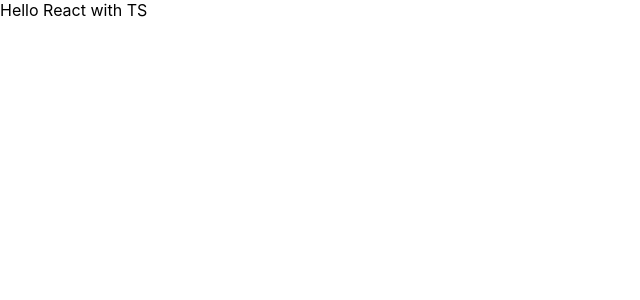
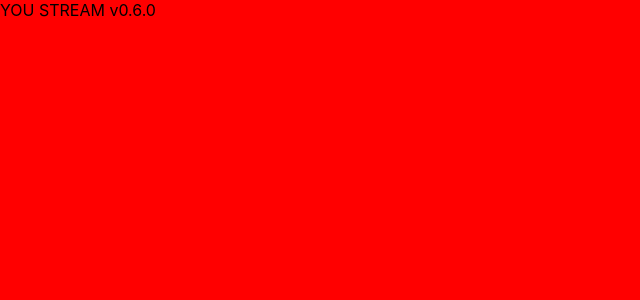
Before and after one commit to DavidGomezToca/pexels-stream, a React (Create React App) app: page / in a window 1280 px wide. Shown: the top 300 px of the page, without its empty margins (0-640 px from the left). Built offline with nearby package versions, Linux system fonts and the light colour scheme.

Commit message:
YOU STREAM 0.6.0
Add App.styles.tsx
Update App.tsx
Delete App.css

```diff
--- a/package.json
+++ b/package.json
@@ -1,6 +1,6 @@
 {
   "name": "you-stream",
-  "version": "0.5.0",
+  "version": "0.6.0",
   "private": true,
   "dependencies": {
     "@testing-library/jest-dom": "^5.17.0",
--- /dev/null
+++ b/src/App.styles.tsx
@@ -0,0 +1,8 @@
+import styled from "styled-components";
+
+export const AppContainer = styled.div`
+  width: 100vw;
+  height: 100vh;
+  overflow: hidden;
+  background-color: red;
+`;
--- a/src/App.tsx
+++ b/src/App.tsx
@@ -1,7 +1,8 @@
 import React from "react";
+import { AppContainer } from "./App.styles";
 
 function App() {
-  return <div>Hello React with TS</div>;
+  return <AppContainer>YOU STREAM v0.6.0</AppContainer>;
 }
 
 export default App;
```
Also changed, not shown: src/App.css (added), 2 other files (tests, documents, lock files or other folders).
